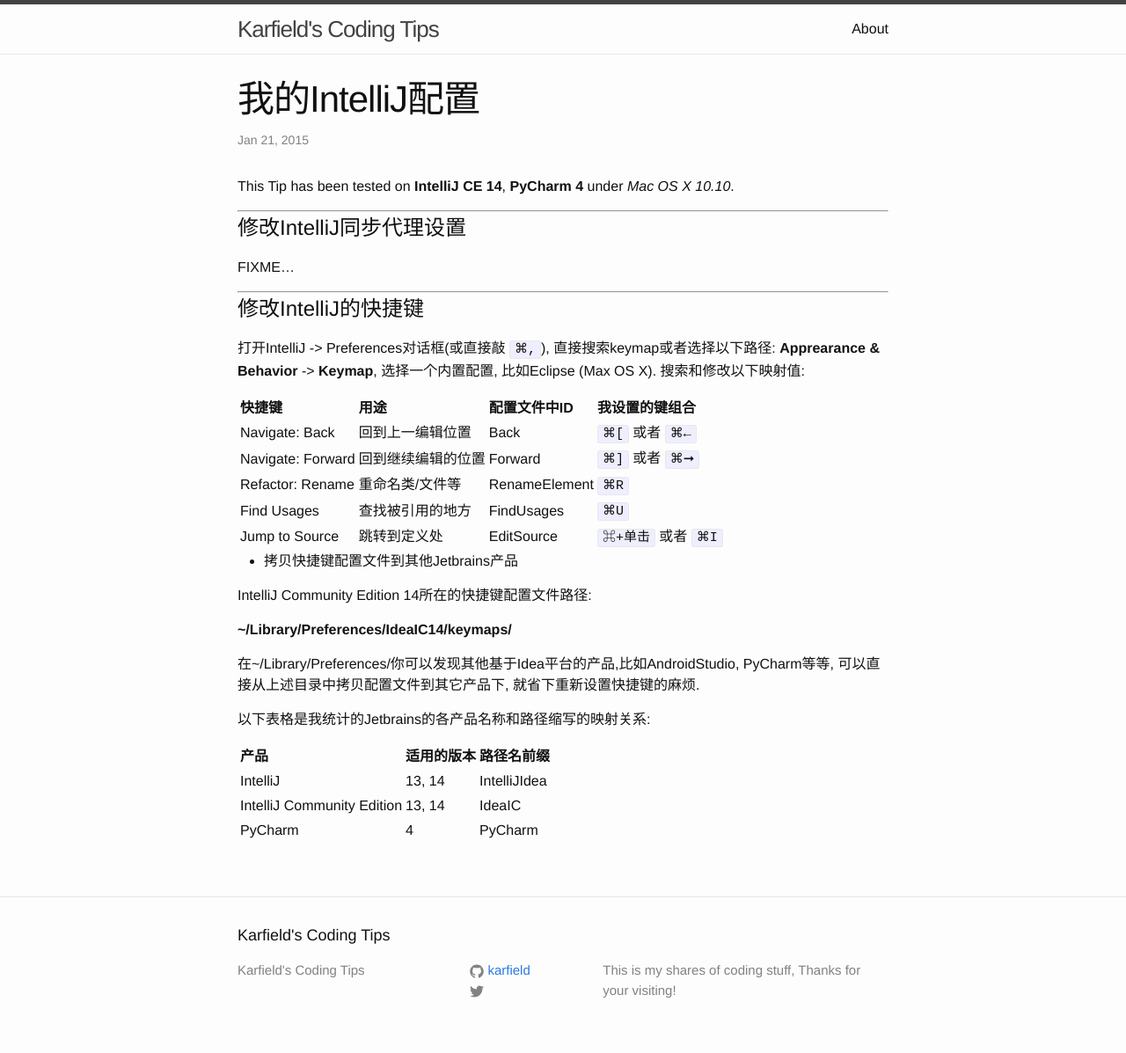
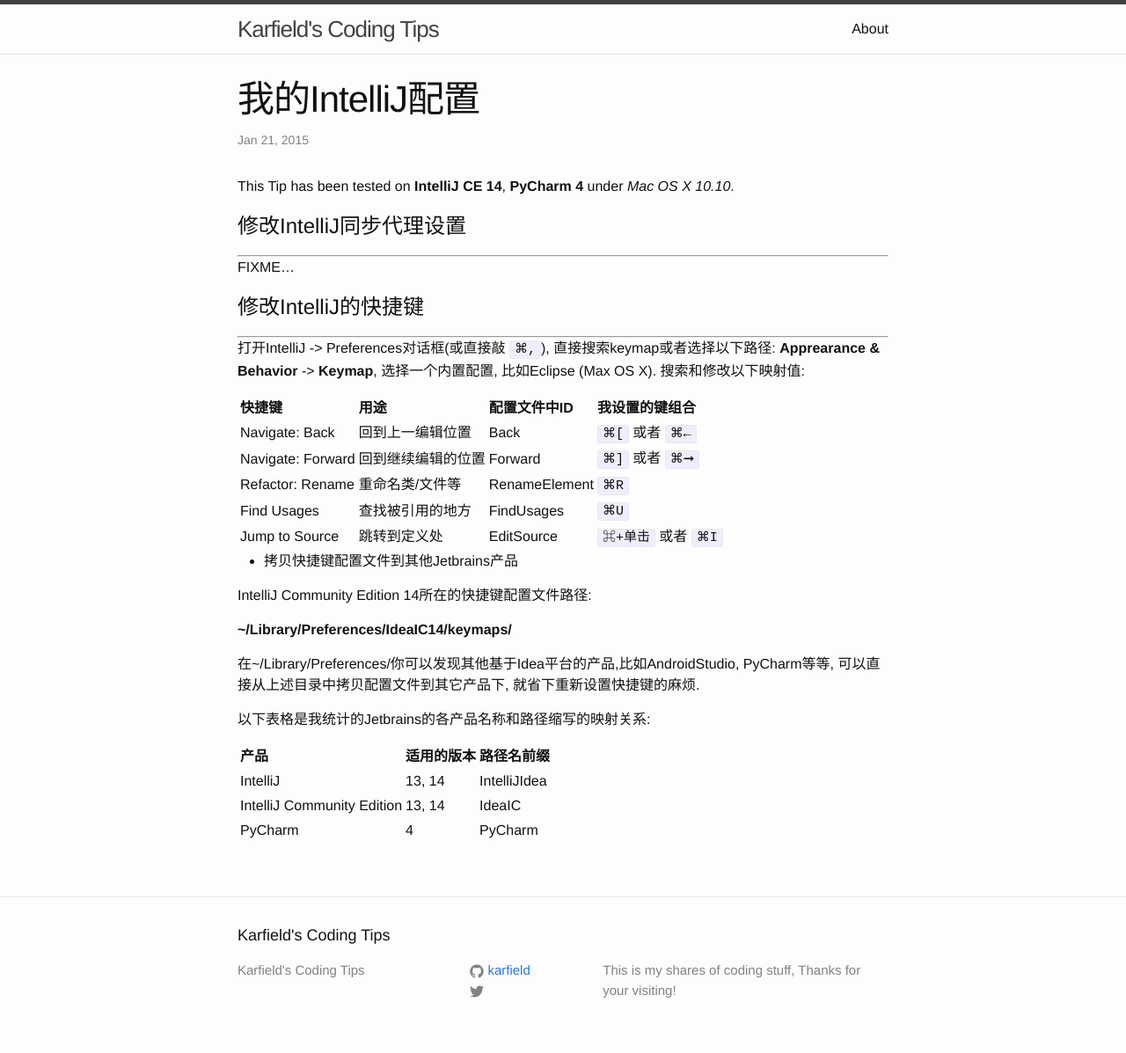
Before and after one commit to karfield/karfield.github.io, a Jekyll site: the page built from _posts/2015-01-21-my-intellij-config.md, in a window 1280 px wide. Shown: the whole page at 88% size. Built offline with Jekyll 4.4.1, drawn with Linux system fonts in a browser that asks for light colours.

```diff
--- a/_posts/2015-01-21-my-intellij-config.md
+++ b/_posts/2015-01-21-my-intellij-config.md
@@ -7,15 +7,13 @@ categories: usenotes
 
 This Tip has been tested on **IntelliJ CE 14**, **PyCharm 4** under  _Mac OS X 10.10_.
 
+# 修改IntelliJ同步代理设置
 ---
-
-# 修改IntelliJ同步代理设置
 
 FIXME...
 
+# 修改IntelliJ的快捷键
 ---
-
-# 修改IntelliJ的快捷键
 
 打开IntelliJ -> Preferences对话框(或直接敲 `⌘,`), 直接搜索keymap或者选择以下路径: **Apprearance & Behavior** -> **Keymap**, 选择一个内置配置, 比如Eclipse (Max OS X). 搜索和修改以下映射值:
 
```
